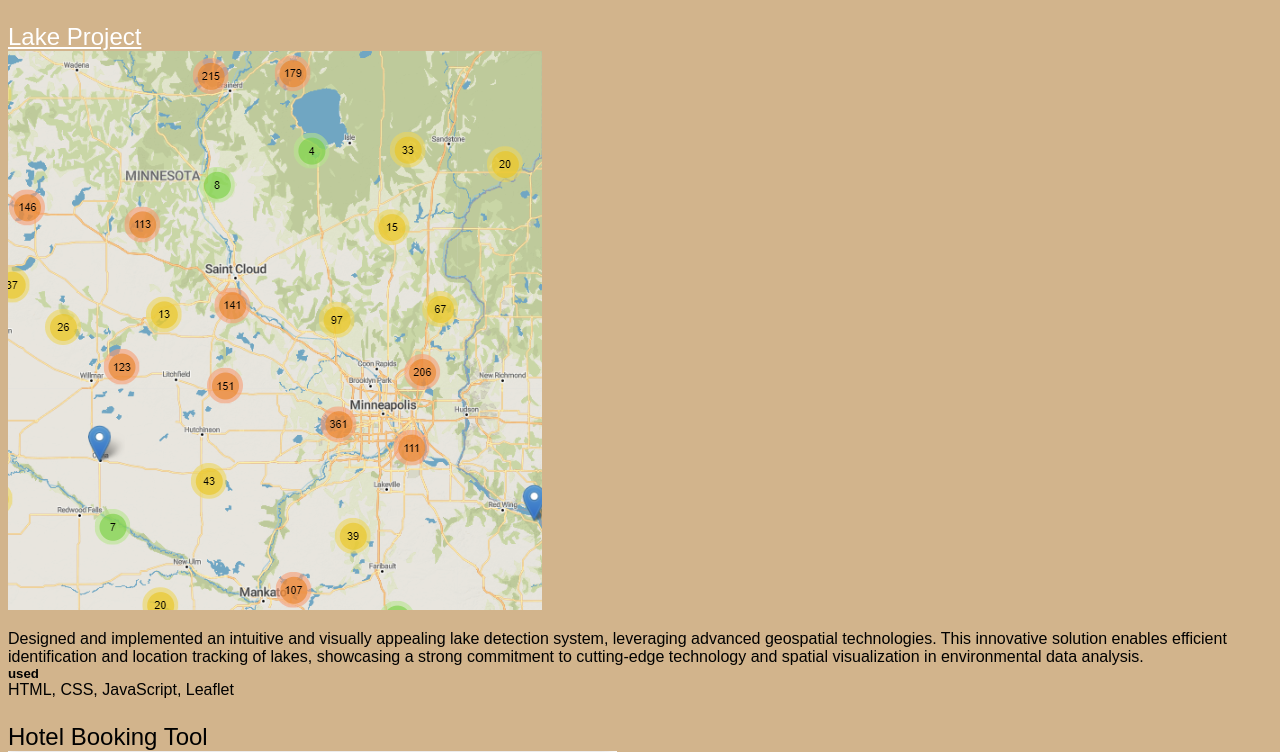
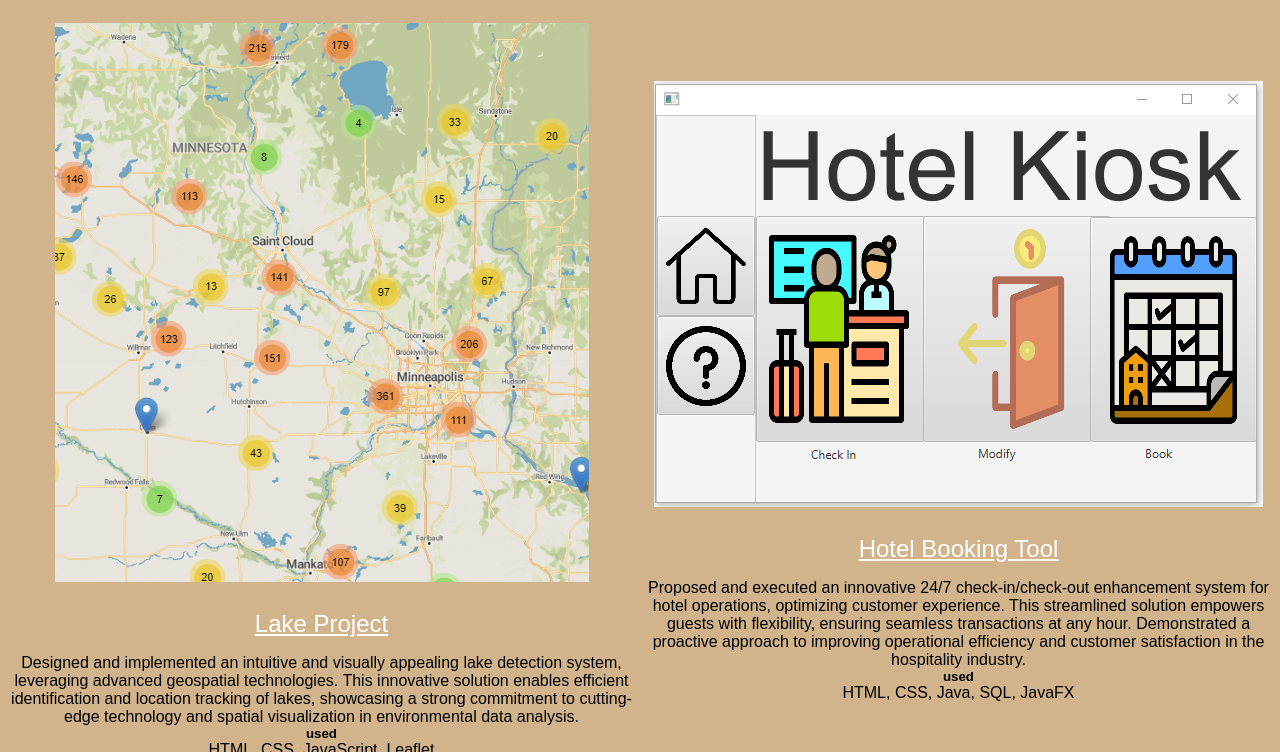
Before and after one commit to kthao91/kthao91.github.io, a plain HTML site: page index.html in a window 1280 px wide. Shown: the part 628-1380 px from the top of the page. Drawn offline with Linux system fonts and the light colour scheme.

Commit message:
Update
update html and css

```diff
--- a/css/main.css
+++ b/css/main.css
@@ -120,9 +120,27 @@ a:visited{
     background-color: white;
 }
 
+
+
 #socialmedia img{
     width: 62px;
 }
+
+
+
+#all-projects{
+    display: grid;
+    align-items: center;
+    grid-template-columns: repeat(auto-fit, minmax(250px, 1fr));
+    grid-gap: 10px;
+    margin: auto;
+
+}
+.projectItem{
+    text-align: center;
+}
+
+
 /* On screens that are 992px or less, set the background color to blue */
 @media screen and (max-width: 992px) {
 
@@ -205,12 +223,12 @@ Mobile*/
         border-bottom-left-radius: 50% 50%;
     }
 
-    #project{
+    #all-projects{
         margin: 0;
         padding: 0;
     }
 
-    #projects img{
+    #all-projects img{
         display:none;
     }
 }
--- a/index.html
+++ b/index.html
@@ -63,36 +63,38 @@ bug when opening kthao91.github.io project dont want to scroll.
 
             </div>
         </div>
-
-        <div id="projects">
-            <div class="section_title">
+        <div class="section_title title ">
             <h2>Projects</h2>
         </div>
-            <div class="box box_position box_size">
+        <div id="all-projects">
+            <div class="projectItem">
+                <img src="asset/Project/fish.PNG">
+                <div class="description">
+                    <h3><a href="LakeFinder/index.html">Lake Project</a></h3>
 
-                <div class="description">
-                    <h3>
-                        <a href="LakeFinder/index.html">Lake Project</a>
-
-                    </h3>
-                    <img src="asset/Project/fish.PNG">
+                    <article>
                         <p> Designed and implemented an intuitive and visually appealing lake detection system, leveraging advanced geospatial technologies. This innovative solution enables efficient identification and location tracking of lakes, showcasing a strong commitment to cutting-edge technology and spatial visualization in environmental data analysis.</p>
                         <h5>used</h5>HTML, CSS, JavaScript, Leaflet
+
+                    </article>
                 </div>
             </div>
 
-            <div class="box box_position box_size">
-                <div class="description">
-
-                    <h3>Hotel Booking Tool</h3>
+            <div class="projectItem">
+                <div class="projectImg project2">
                     <img src="asset/Project/hotel.PNG">
-
+                </div>
+                <div class="description2">
+                    <h3><a href="https://github.com/kthao91/GroupProject">Hotel Booking Tool</a></h3>
+                    <article>
                         <p> Proposed and executed an innovative 24/7 check-in/check-out enhancement system for hotel operations, optimizing customer experience. This streamlined solution empowers guests with flexibility, ensuring seamless transactions at any hour. Demonstrated a proactive approach to improving operational efficiency and customer satisfaction in the hospitality industry.</p>
+                    </article>
                     <h5>used</h5>HTML, CSS, Java, SQL, JavaFX
                 </div>
+
             </div>
         </div>
-    </div>
+
         <footer>
 
         </footer>
```
Lines whose indentation alone changed are shown as unchanged.
